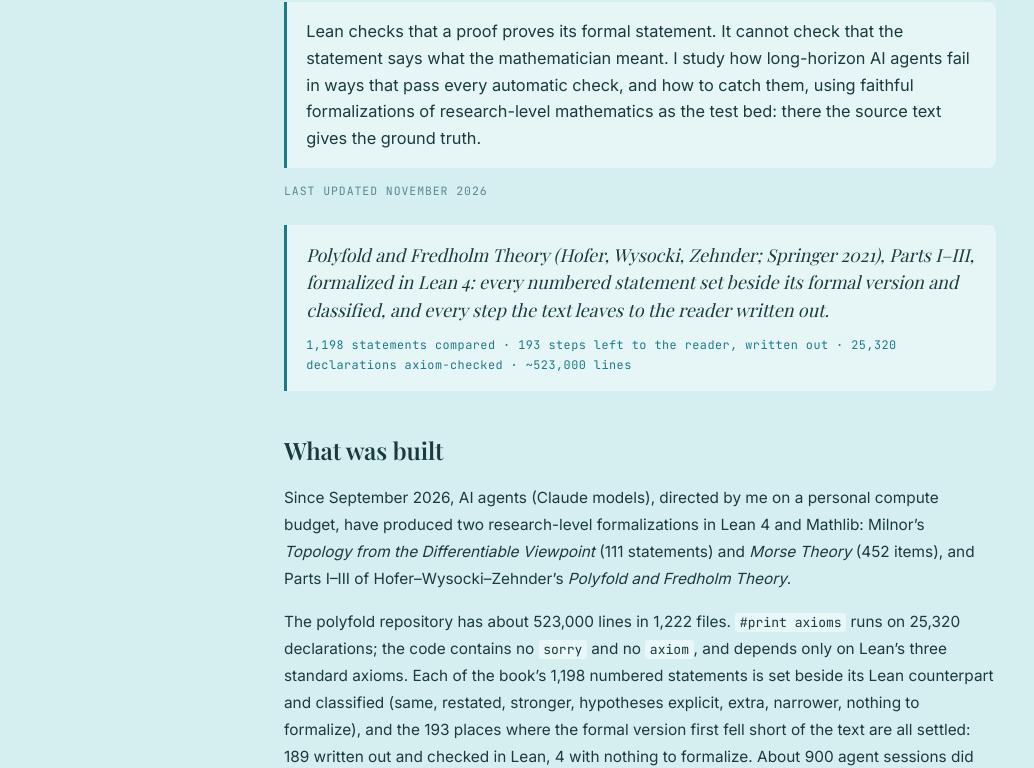
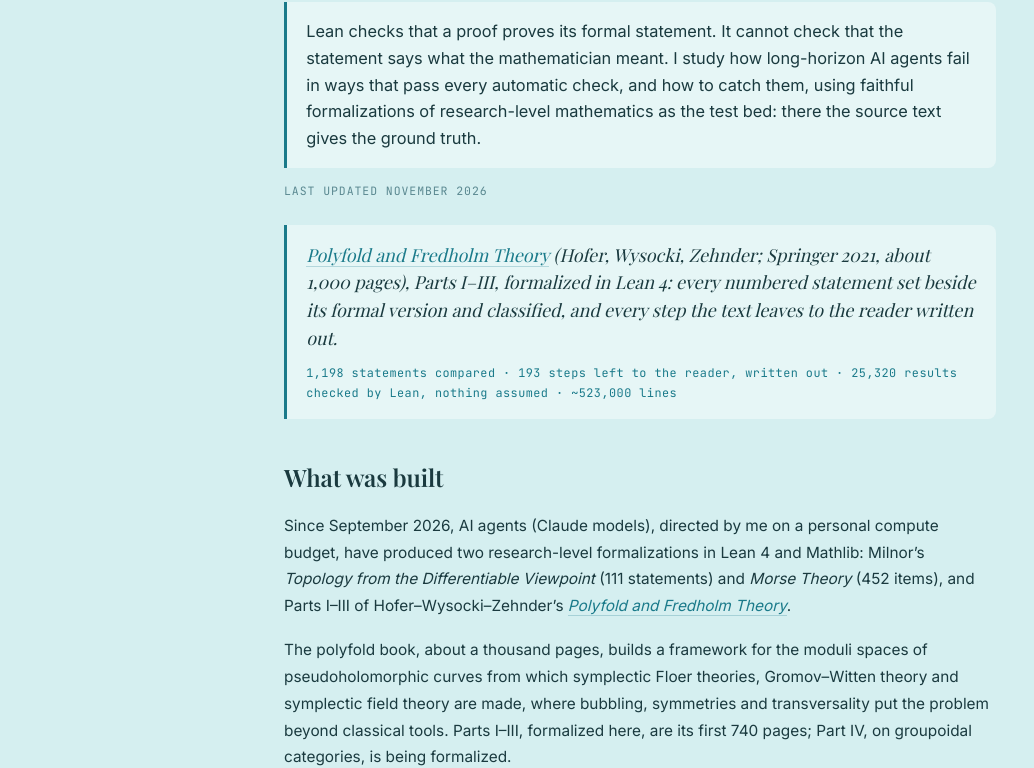
Before and after one commit to skydancerosel/skydancerosel.github.io, a plain HTML site: page formalization.html in a window 1280 px wide. Shown: the part 191-959 px from the top of the page, without its empty margins (0-1034 px from the left). Drawn offline with nearby package versions, Linux system fonts and the light colour scheme; a web font is replaced by a local one.

Commit message:
Formalization: link the HWZ book, plain wording, homepage paragraph
Link Polyfold and Fredholm Theory to its Springer page with a short description;
Part IV is being formalized. Say what Lean checks in plain words instead of
#print axioms. Add a paragraph on the formalization work at the top of the homepage.

Co-Authored-By: Claude Opus 5.5 <noreply@anthropic.com>

```diff
--- a/formalization.html
+++ b/formalization.html
@@ -192,6 +192,7 @@
       transition: border-color 0.2s ease;
     }
     .prose a:hover { border-bottom-color: var(--accent); }
+    .prose a em { color: inherit; }
 
     .prose .writeup-link {
       display: inline-block;
@@ -413,15 +414,17 @@
   <article class="prose">
 
     <div class="claim">
-      <p><em>Polyfold and Fredholm Theory</em> (Hofer, Wysocki, Zehnder; Springer 2021), Parts I&ndash;III, formalized in Lean 4: every numbered statement set beside its formal version and classified, and every step the text leaves to the reader written out.</p>
-      <span class="claim-stat">1,198 statements compared &middot; 193 steps left to the reader, written out &middot; 25,320 declarations axiom-checked &middot; ~523,000 lines</span>
+      <p><a href="https://doi.org/10.1007/978-3-030-78007-4"><em>Polyfold and Fredholm Theory</em></a> (Hofer, Wysocki, Zehnder; Springer 2021, about 1,000 pages), Parts I&ndash;III, formalized in Lean 4: every numbered statement set beside its formal version and classified, and every step the text leaves to the reader written out.</p>
+      <span class="claim-stat">1,198 statements compared &middot; 193 steps left to the reader, written out &middot; 25,320 results checked by Lean, nothing assumed &middot; ~523,000 lines</span>
     </div>
 
     <h2>What was built</h2>
 
-    <p>Since September 2026, AI agents (Claude models), directed by me on a personal compute budget, have produced two research-level formalizations in Lean 4 and Mathlib: Milnor&rsquo;s <em>Topology from the Differentiable Viewpoint</em> (111 statements) and <em>Morse Theory</em> (452 items), and Parts I&ndash;III of Hofer&ndash;Wysocki&ndash;Zehnder&rsquo;s <em>Polyfold and Fredholm Theory</em>.</p>
+    <p>Since September 2026, AI agents (Claude models), directed by me on a personal compute budget, have produced two research-level formalizations in Lean 4 and Mathlib: Milnor&rsquo;s <em>Topology from the Differentiable Viewpoint</em> (111 statements) and <em>Morse Theory</em> (452 items), and Parts I&ndash;III of Hofer&ndash;Wysocki&ndash;Zehnder&rsquo;s <a href="https://doi.org/10.1007/978-3-030-78007-4"><em>Polyfold and Fredholm Theory</em></a>.</p>
 
-    <p>The polyfold repository has about 523,000 lines in 1,222 files. <code>#print axioms</code> runs on 25,320 declarations; the code contains no <code>sorry</code> and no <code>axiom</code>, and depends only on Lean&rsquo;s three standard axioms. Each of the book&rsquo;s 1,198 numbered statements is set beside its Lean counterpart and classified (same, restated, stronger, hypotheses explicit, extra, narrower, nothing to formalize), and the 193 places where the formal version first fell short of the text are all settled: 189 written out and checked in Lean, 4 with nothing to formalize. About 900 agent sessions did the work, coordinated by a lead model that kept a state log, a memory of rules and written briefs.</p>
+    <p>The polyfold book, about a thousand pages, builds a framework for the moduli spaces of pseudoholomorphic curves from which symplectic Floer theories, Gromov&ndash;Witten theory and symplectic field theory are made, where bubbling, symmetries and transversality put the problem beyond classical tools. Parts I&ndash;III, formalized here, are its first 740 pages; Part IV, on groupoidal categories, is being formalized.</p>
+
+    <p>The polyfold repository has about 523,000 lines in 1,222 files. Lean confirms that each of its 25,320 declarations rests only on Lean&rsquo;s three standard axioms: nothing is assumed without proof. Each of the book&rsquo;s 1,198 numbered statements is set beside its Lean counterpart and classified (same, restated, stronger, hypotheses explicit, extra, narrower, nothing to formalize), and the 193 places where the formal version first fell short of the text are all settled: 189 written out and checked in Lean, 4 with nothing to formalize. About 900 agent sessions did the work, coordinated by a lead model that kept a state log, a memory of rules and written briefs.</p>
     <p>Most of those places are not problems in the book. They are the habits of written mathematics: a step called standard, an example the text does not give, a convention left implicit, a claim made in passing in a remark. A reader fills these in without noticing; Lean cannot. Almost always the agents filled them in with a proof. In 16 places our reading needed a condition the text does not print, and a small example in Lean shows why; under the authors&rsquo; own reading the condition may well be unnecessary, and those places are the questions we put to the authors.</p>
 
     <h2>My role</h2>
```
Also changed, not shown: index.html (+5 -1 lines).
